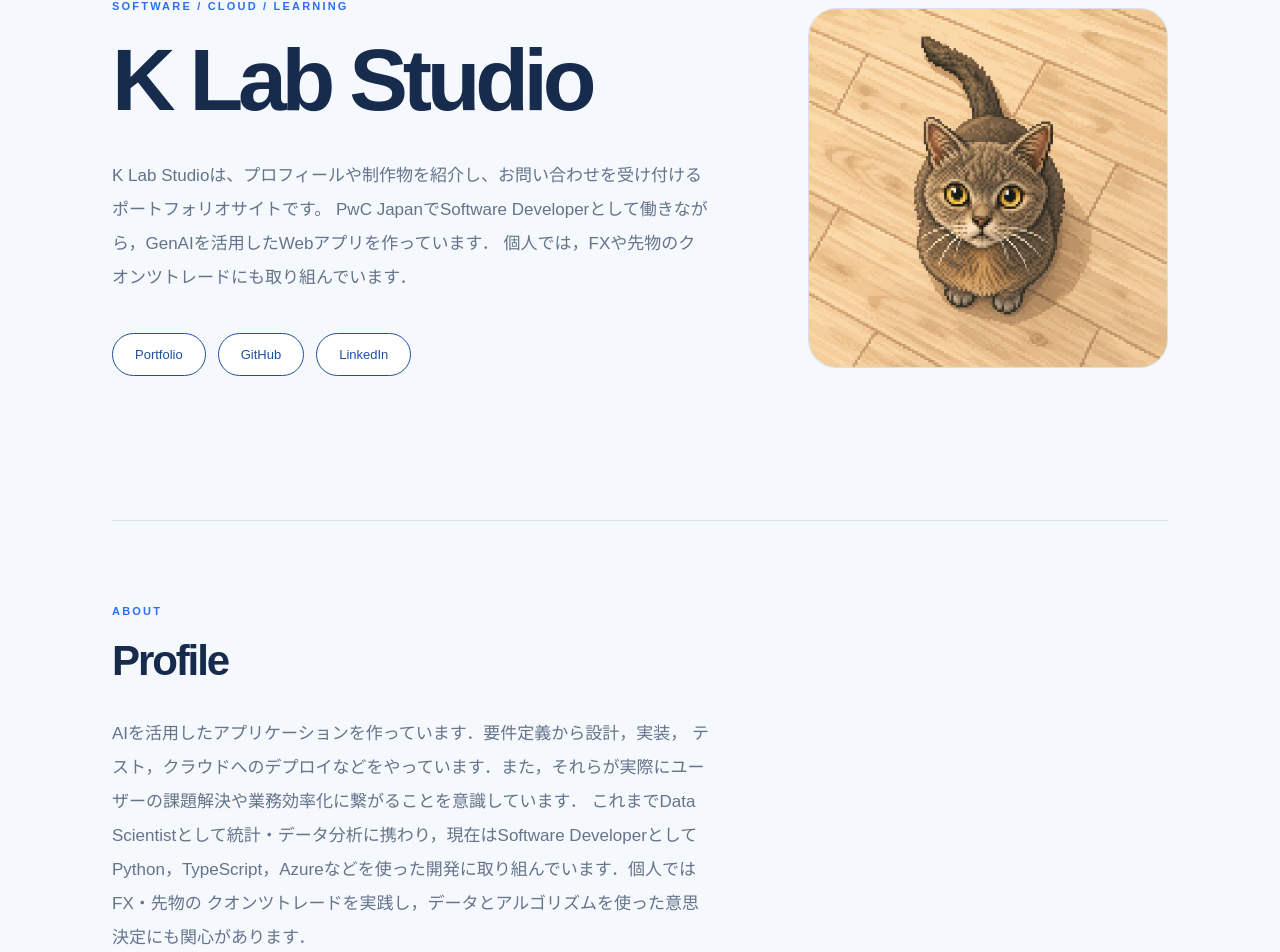
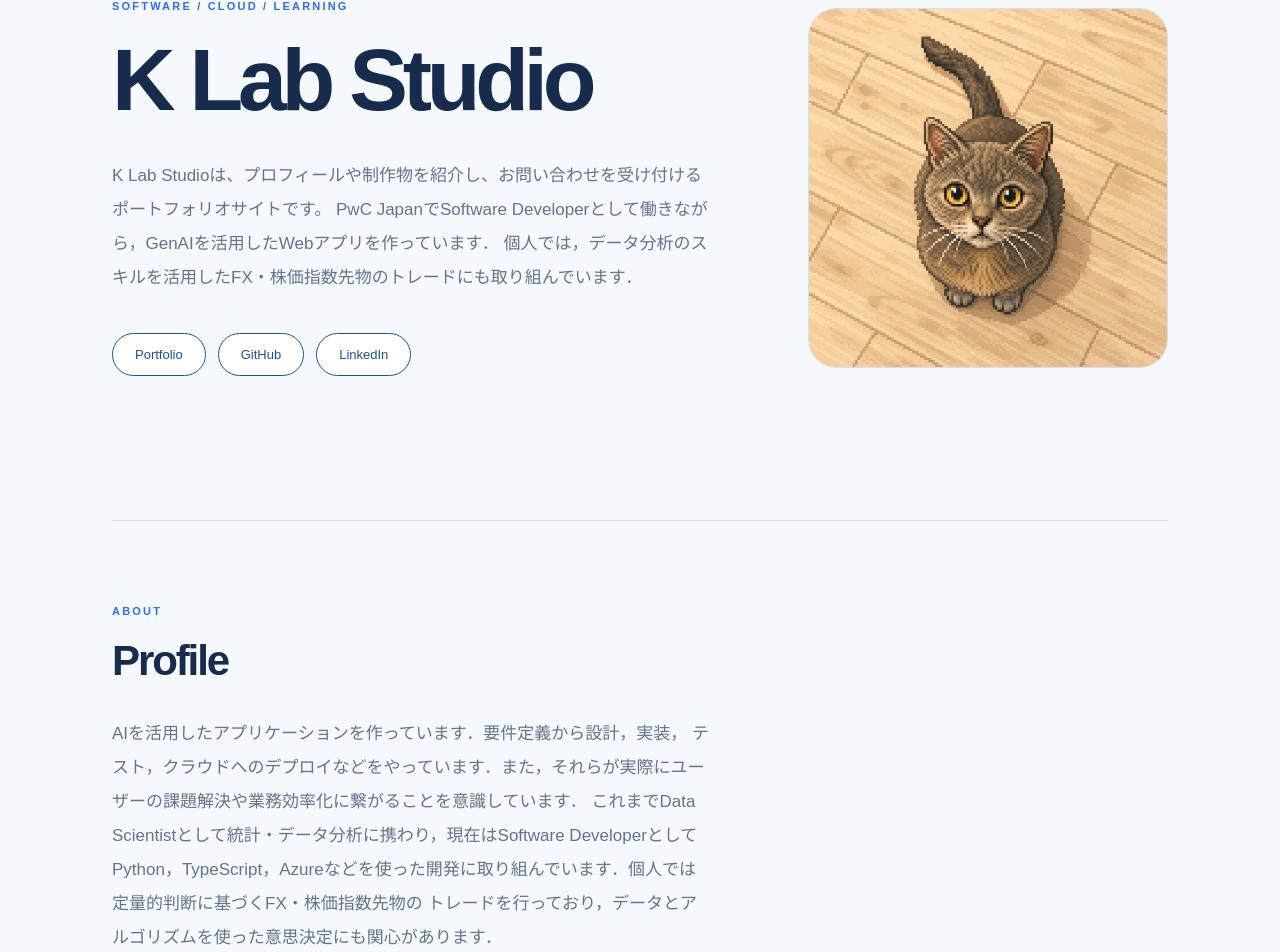
Before and after one commit to K0he1/koheiyamaguchi-portfolio, a Next.js app: page / in a window 1280 px wide. Shown: the part 202-1154 px from the top of the page. Built offline with nearby package versions, Linux system fonts and the light colour scheme.

Commit message:
Update profile description to clarify trading approach and enhance data analysis skills

```diff
--- a/app/page.tsx
+++ b/app/page.tsx
@@ -40,7 +40,7 @@ export default function Home() {
             <p className="hero-copy">
               K Lab Studioは、プロフィールや制作物を紹介し、お問い合わせを受け付けるポートフォリオサイトです。
               PwC JapanでSoftware Developerとして働きながら，GenAIを活用したWebアプリを作っています．
-              個人では，FXや先物のクオンツトレードにも取り組んでいます．
+              個人では，データ分析のスキルを活用したFX・株価指数先物のトレードにも取り組んでいます．
             </p>
             <div className="hero-links">
               <a className="button button-primary" href="#projects">Portfolio</a>
@@ -62,8 +62,8 @@ export default function Home() {
           テスト，クラウドへのデプロイなどをやっています．また，それらが実際にユーザーの課題解決や業務効率化に繋がることを意識しています．
 
           これまでData Scientistとして統計・データ分析に携わり，現在はSoftware Developerとして
-          Python，TypeScript，Azureなどを使った開発に取り組んでいます．個人ではFX・先物の
-          クオンツトレードを実践し，データとアルゴリズムを使った意思決定にも関心があります．
+          Python，TypeScript，Azureなどを使った開発に取り組んでいます．個人では定量的判断に基づくFX・株価指数先物の
+          トレードを行っており，データとアルゴリズムを使った意思決定にも関心があります．
         </p>
         <dl className="profile-facts">
           <div>
```
